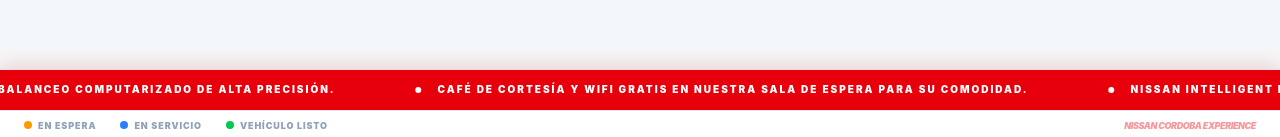
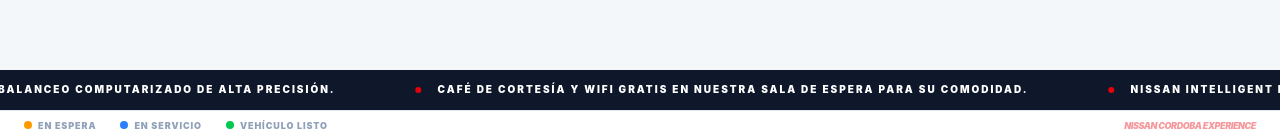
Before and after one commit to ammber69/citas, a React (Vite) app: page /tv in a window 1280 px wide. Shown: the part 660-797 px from the top of the page. Built offline with nearby package versions, Linux system fonts and the light colour scheme; no server answers; the database is empty.

Commit message:
Refined ticker background: Changed red to neutral slate for better visual balance

```diff
--- a/src/pages/TVDisplay.jsx
+++ b/src/pages/TVDisplay.jsx
@@ -176,12 +176,12 @@ const TVDisplay = () => {
         </div>
       </div>
 
-      {/* Ticker de Marketing (Fondo Rojo Nissan) */}
-      <div className="bg-red-600 h-10 flex items-center overflow-hidden flex-shrink-0 z-50 shadow-[0_-4px_20px_rgba(220,38,38,0.2)]">
+      {/* Ticker de Marketing (Fondo Neutro Elegante) */}
+      <div className="bg-slate-900 h-10 flex items-center overflow-hidden flex-shrink-0 z-50 shadow-lg">
         <div className="flex animate-[marquee_60s_linear_infinite] whitespace-nowrap gap-20">
           {[...marketingMessages, ...marketingMessages].map((msg, i) => (
             <span key={i} className="flex items-center gap-4 text-[10px] font-black uppercase tracking-[0.2em] text-white">
-              <span className="w-1.5 h-1.5 bg-white rounded-full"></span>
+              <span className="w-1.5 h-1.5 bg-red-600 rounded-full"></span>
               {msg}
             </span>
           ))}
```
